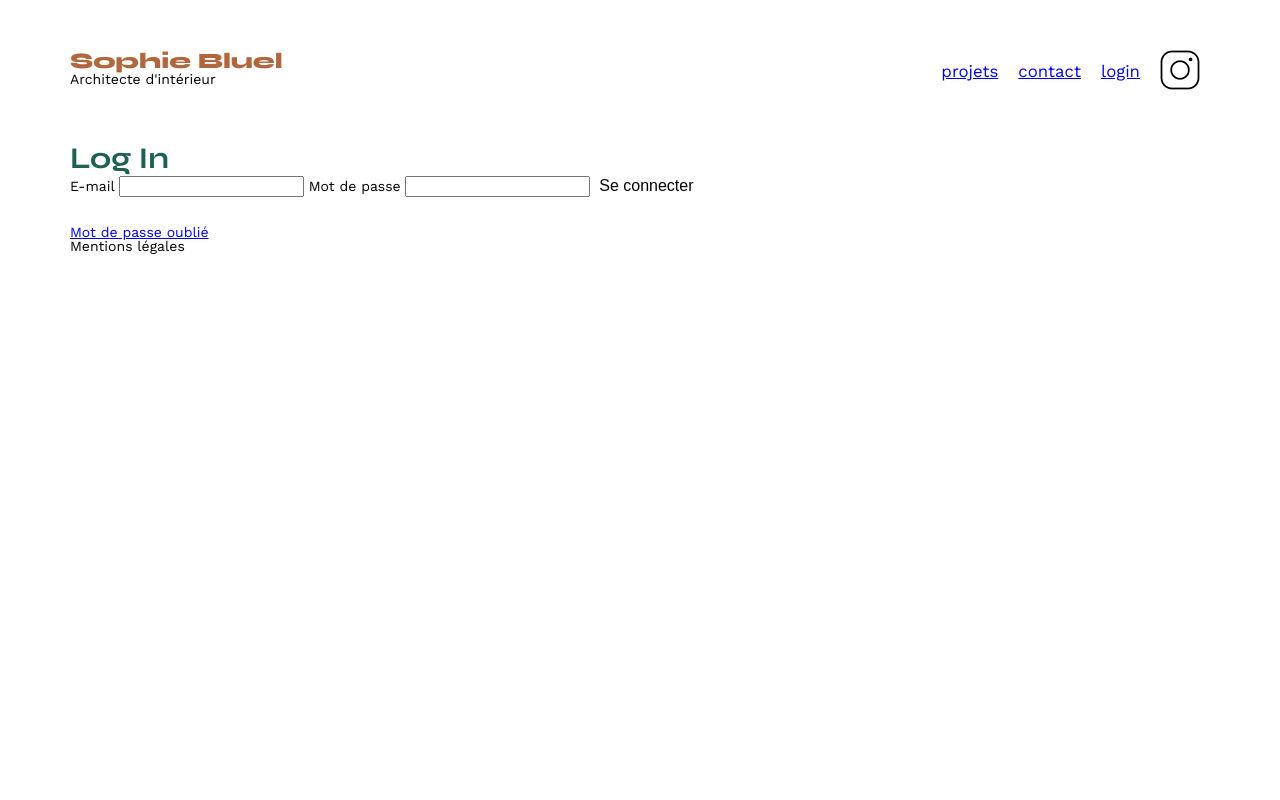
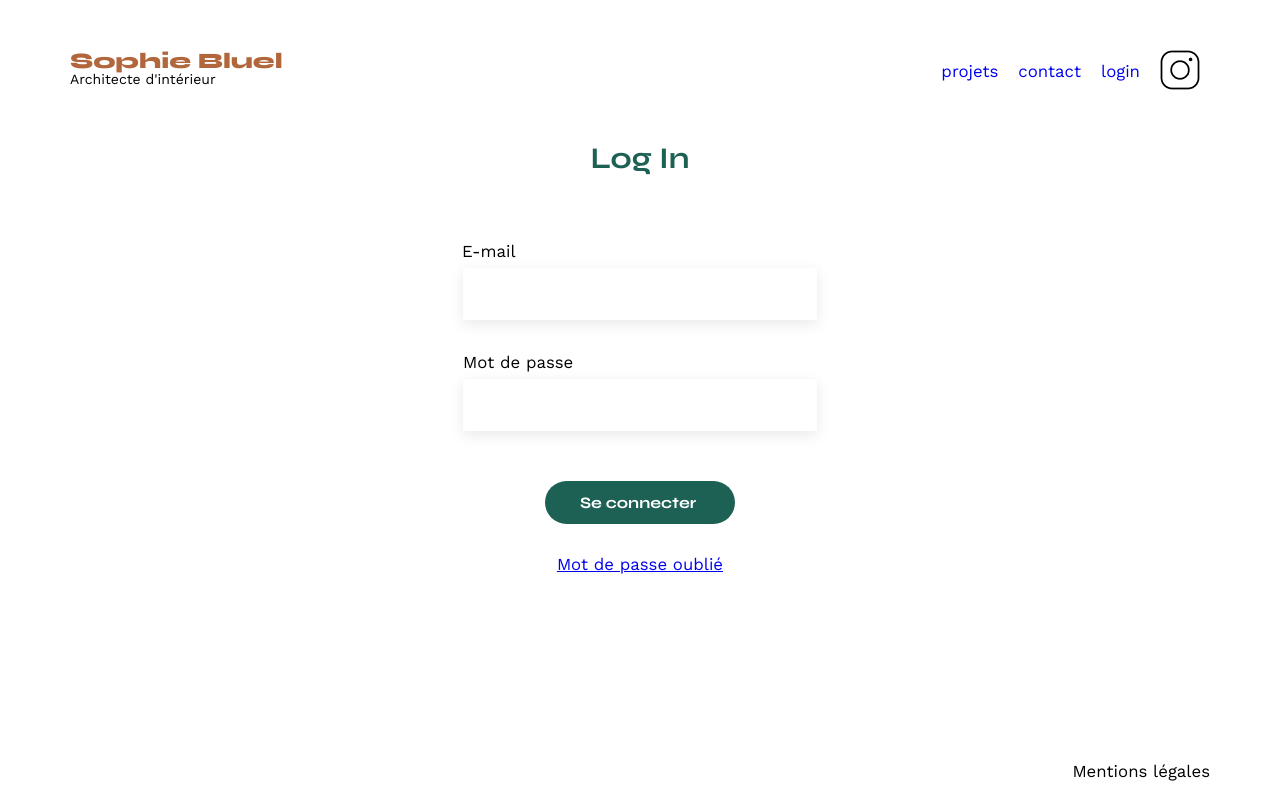
Before and after one commit to GeoffDW/sophie-bluel, a plain HTML site: page FrontEnd/login.html in a window 1280 px wide. Drawn offline with nearby package versions, Linux system fonts and the light colour scheme.

Commit message:
css login

```diff
--- a/FrontEnd/assets/style.css
+++ b/FrontEnd/assets/style.css
@@ -3,19 +3,87 @@
    License: none (public domain)
 */
 
-html, body, div, span, applet, object, iframe,
-h1, h2, h3, h4, h5, h6, p, blockquote, pre,
-a, abbr, acronym, address, big, cite, code,
-del, dfn, em, img, ins, kbd, q, s, samp,
-small, strike, strong, sub, sup, tt, var,
-b, u, i, center,
-dl, dt, dd, ol, ul, li,
-fieldset, form, label, legend,
-table, caption, tbody, tfoot, thead, tr, th, td,
-article, aside, canvas, details, embed,
-figure, figcaption, footer, header, hgroup,
-menu, nav, output, ruby, section, summary,
-time, mark, audio, video {
+html,
+body,
+div,
+span,
+applet,
+object,
+iframe,
+h1,
+h2,
+h3,
+h4,
+h5,
+h6,
+p,
+blockquote,
+pre,
+a,
+abbr,
+acronym,
+address,
+big,
+cite,
+code,
+del,
+dfn,
+em,
+img,
+ins,
+kbd,
+q,
+s,
+samp,
+small,
+strike,
+strong,
+sub,
+sup,
+tt,
+var,
+b,
+u,
+i,
+center,
+dl,
+dt,
+dd,
+ol,
+ul,
+li,
+fieldset,
+form,
+label,
+legend,
+table,
+caption,
+tbody,
+tfoot,
+thead,
+tr,
+th,
+td,
+article,
+aside,
+canvas,
+details,
+embed,
+figure,
+figcaption,
+footer,
+header,
+hgroup,
+menu,
+nav,
+output,
+ruby,
+section,
+summary,
+time,
+mark,
+audio,
+video {
 	margin: 0;
 	padding: 0;
 	border: 0;
@@ -23,29 +91,49 @@ time, mark, audio, video {
 	font: inherit;
 	vertical-align: baseline;
 }
+
 /* HTML5 display-role reset for older browsers */
-article, aside, details, figcaption, figure,
-footer, header, hgroup, menu, nav, section {
+article,
+aside,
+details,
+figcaption,
+figure,
+footer,
+header,
+hgroup,
+menu,
+nav,
+section {
 	display: block;
 }
+
 body {
 	line-height: 1;
 }
-ol, ul {
+
+ol,
+ul {
 	list-style: none;
 }
-blockquote, q {
+
+blockquote,
+q {
 	quotes: none;
 }
-blockquote:before, blockquote:after,
-q:before, q:after {
+
+blockquote:before,
+blockquote:after,
+q:before,
+q:after {
 	content: '';
 	content: none;
 }
+
 table {
 	border-collapse: collapse;
 	border-spacing: 0;
 }
+
 /** end reset css**/
 
 /** mode edition **/
@@ -87,7 +175,8 @@ table {
 	padding-right: 20px;
 }
 
-.mes-projets i, button {
+.mes-projets i,
+button {
 	margin-bottom: 26px;
 	padding: 4px;
 	font-size: 16px;
@@ -188,20 +277,22 @@ outline: none;
 
 body {
 	max-width: 1140px;
-	margin:auto;
-	font-family: 'Work Sans' ;
+	margin: auto;
+	font-family: 'Work Sans';
 	font-size: 14px;
 }
+
 header {
 	display: flex;
 	justify-content: space-between;
 	margin: 50px 0
 }
+
 section {
 	margin: 50px 0
 }
 
-h1{
+h1 {
 	display: flex;
 	flex-direction: column;
 	font-family: 'Syne';
@@ -210,40 +301,51 @@ h1{
 	color: #B1663C
 }
 
-h1 > span {
+h1>span {
 	font-family: 'Work Sans';
-	font-size:10px;
+	font-size: 10px;
 	letter-spacing: 0.1em;
 	;
 }
 
-h2{
+h2 {
 	font-family: 'Syne';
 	font-weight: 700;
 	font-size: 30px;
-	color: #1D6154
+	color: #1D6154;
+	display: flex;
+	justify-content: center;
 }
+
 nav ul {
 	display: flex;
 	align-items: center;
 	list-style-type: none;
+}
 
-}
 nav li {
 	padding: 0 10px;
 	font-size: 1.2em;
+	text-decoration: none;
+}
+
+nav a {
+	text-decoration: none;
 }
 
 li:hover {
 	color: #B1663C;
 }
+
 #introduction {
 	display: flex;
 	align-items: center;
 }
+
 #introduction figure {
 	flex: 1
 }
+
 #introduction img {
 	display: block;
 	margin: auto;
@@ -253,6 +355,7 @@ li:hover {
 #introduction article {
 	flex: 1
 }
+
 #introduction h2 {
 	margin-bottom: 1em;
 }
@@ -260,36 +363,99 @@ li:hover {
 #introduction p {
 	margin-bottom: 0.5em;
 }
+
 #portfolio h2 {
 	text-align: center;
 	margin-bottom: 1em;
 }
+
 .gallery {
 	width: 100%;
 	display: grid;
 	grid-template-columns: 1fr 1fr 1fr;
 	grid-column-gap: 20px;
 	grid-row-gap: 20px;
+	transition: 1s;
 }
 
 .gallery img {
 	width: 100%;
+	transition: 1s;
+}
 
+.login form input {
+		display: flex;
+		justify-content: center;
+		flex-direction: column;
+		gap: 15px;
+		width: 350px;
+		margin: auto;
+		height: 50px;
+		font-size: 1.2em;
+		border: none;
+		box-shadow: 0px 4px 14px rgba(0, 0, 0, 0.09);
 }
+
+.login h2 {
+	margin-bottom: 70px;
+}
+
+.login label {
+	display: flex;
+	justify-content: center;
+	margin: 2em 14.5em 0.5em 0;
+	font-size: 1.2em;
+}
+
+.login label[for="email"] {
+	margin-right: 40px;
+	margin: 2em 18em 0.5em 0;
+}
+
+.login button {
+	display: flex;
+	font-family: 'Syne';
+	font-weight: 700;
+	color: white;
+	background-color: #1D6154;
+	margin: 2em auto;
+	padding: 12px;
+	padding-left: 35px;
+	width: 190px;
+	text-align: center;
+	border-radius: 60px;
+	margin-top: 50px;
+}
+
+.login a {
+	display: flex;
+	justify-content: center;
+	font-size: 1.2em;
+}
+
+footer p {
+	display: flex;
+	justify-content: flex-end;
+	font-size: 1.2em;
+	margin-top: 190px;
+}
+
 #contact {
 	width: 50%;
 	margin: auto;
 }
-#contact > * {
+
+#contact>* {
 	text-align: center;
+}
 
-}
-#contact h2{
+#contact h2 {
 	margin-bottom: 20px;
 }
+
 #contact form {
 	text-align: left;
-	margin-top:30px;
+	margin-top: 30px;
 	display: flex;
 	flex-direction: column;
 }
@@ -300,23 +466,25 @@ margin: auto;
 	border: none;
 	box-shadow: 0px 4px 14px rgba(0, 0, 0, 0.09);
 }
+
 #contact label {
 	margin: 2em 0 1em 0;
 }
+
 #contact textarea {
 	border: none;
 	box-shadow: 0px 4px 14px rgba(0, 0, 0, 0.09);
 }
 
-input[type="submit"]{
+input[type="submit"] {
 	font-family: 'Syne';
 	font-weight: 700;
 	color: white;
 	background-color: #1D6154;
-	margin : 2em auto ;
+	margin: 2em auto;
 	width: 180px;
 	text-align: center;
-	border-radius: 60px ;
+	border-radius: 60px;
 }
 
 footer nav ul {
--- a/FrontEnd/login.html
+++ b/FrontEnd/login.html
@@ -39,7 +39,7 @@
 		</nav>
 	</header>
 
-	<main>
+	<main class="login">
 		<h2>Log In</h2>
 
 		<form>
```
Also changed, not shown: FrontEnd/assets/js/index.js (+24 -17 lines), FrontEnd/assets/js/login.js (+50 -18 lines), 2 other files. Lines whose indentation alone changed are shown as unchanged.
